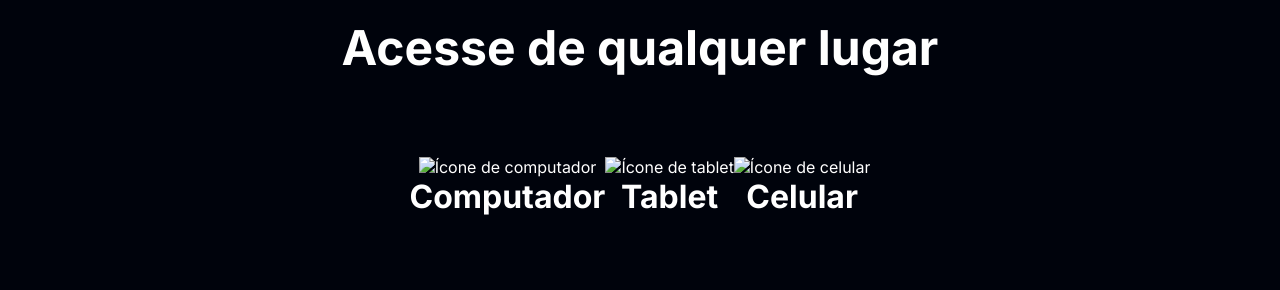
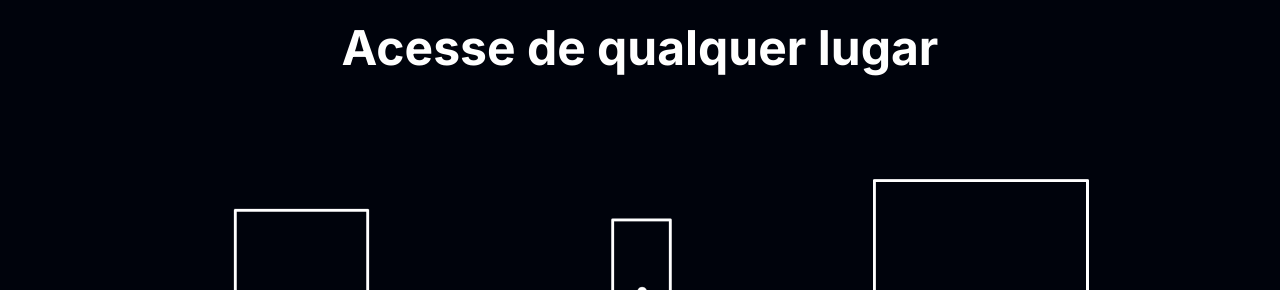
Before and after one commit to erikito99/catalago_kauan, a plain HTML site: page index.html in a window 1280 px wide. Shown: the part 3182-3472 px from the top of the page. Drawn offline with Linux system fonts and the light colour scheme.

Commit message:
Update index.html

```diff
--- a/index.html
+++ b/index.html
@@ -52,16 +52,16 @@
         <h2 class="dispositivos__titulo">Acesse de qualquer lugar</h2>
         <ul class="dispositivos__lista">
             <li>
-                <img src="computer.png" alt="Ícone de computador">
+                <img src="computador.png" alt="Ícone de computador">
                 <h3 class="lista__item">Computador</h3>
             </li>
             <li>
-                <img src="tablet.png" alt="Ícone de tablet">
-                <h3 class="lista__item">Tablet</h3>
+                <img src="celular.png" alt="Ícone de celular">
+                <h3 class="lista__item">celular</h3>
             </li>
             <li>
-                <img src="phone.png" alt="Ícone de celular">
-                <h3 class="lista__item">Celular</h3>
+                <img src="tv.png" alt="Ícone de tv">
+                <h3 class="lista__item">tv</h3>
             </li>
         </ul>
     </section>
```
